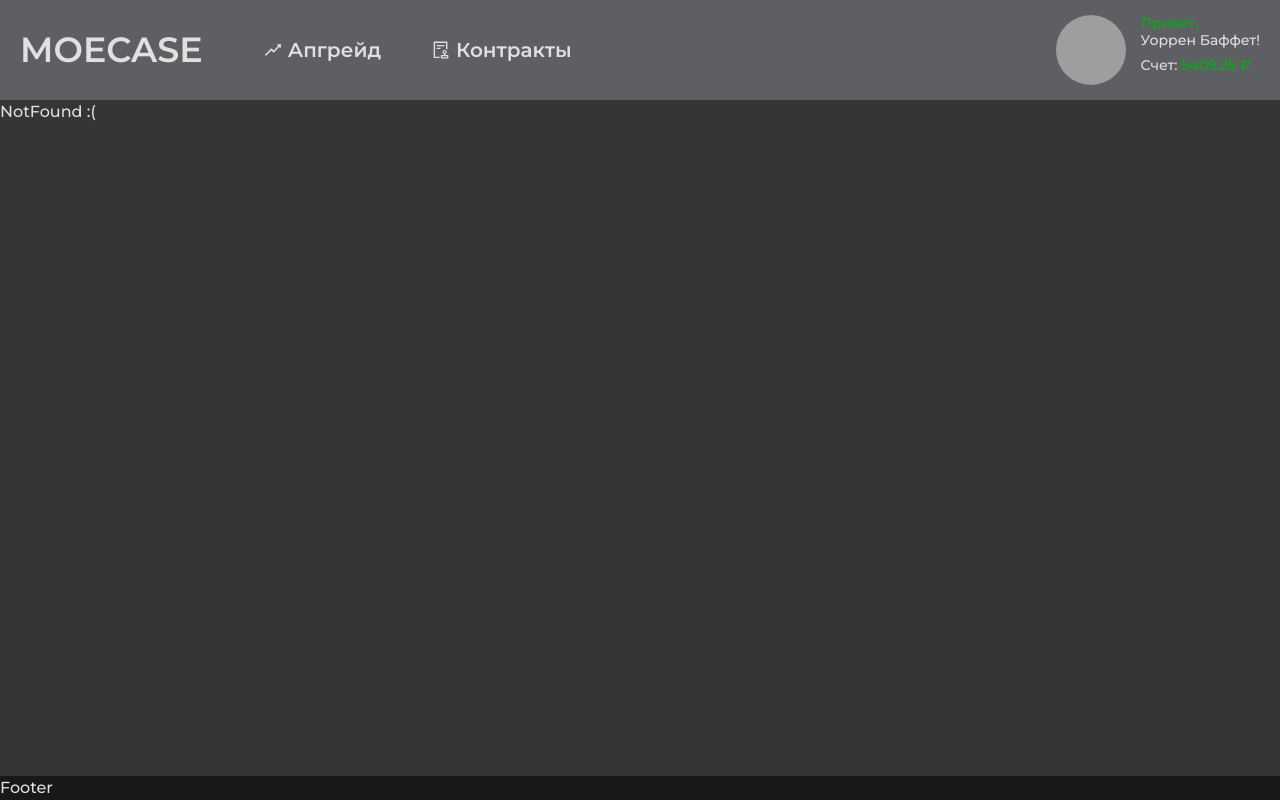
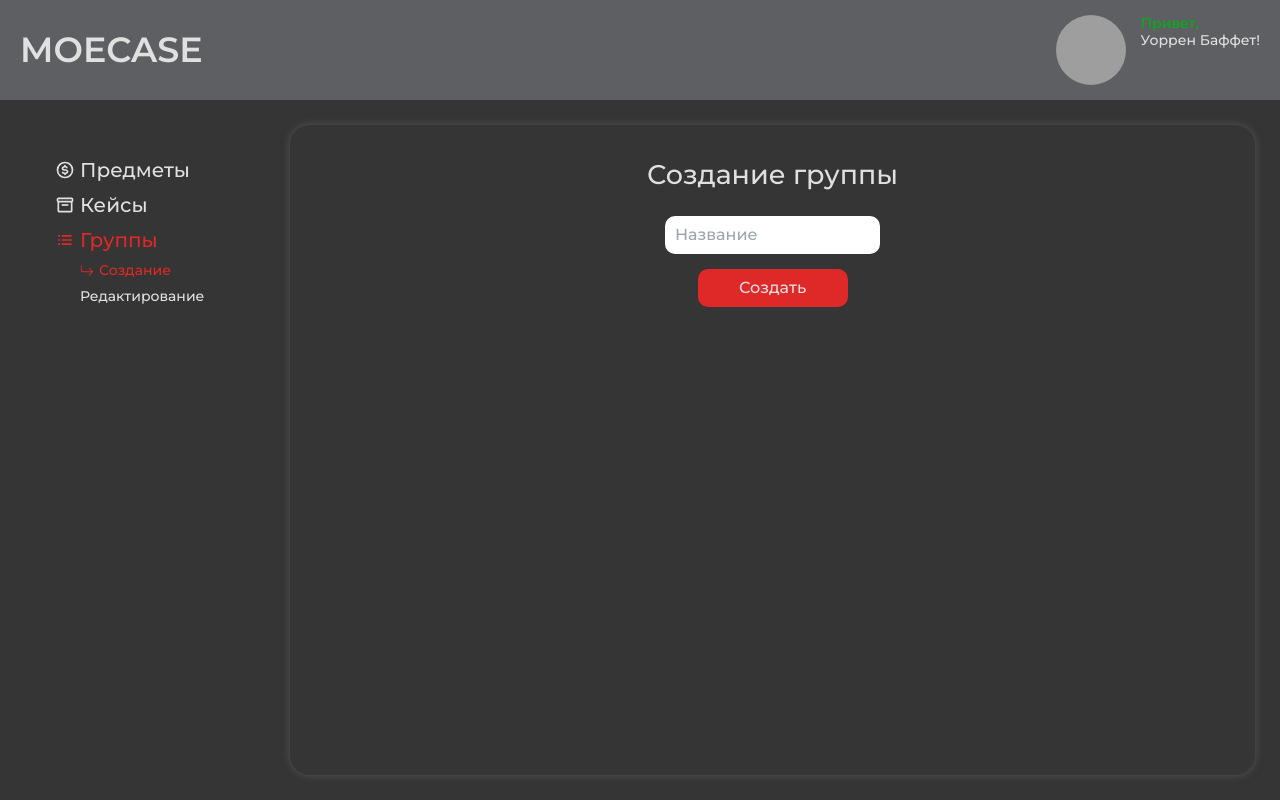
Before and after one commit to Bogdan-67/moecase, a Next.js app in the folder frontend/: page /admin/groups/create in a window 1280 px wide. Before the commit this address had no page. Built offline with nearby package versions, Linux system fonts and the light colour scheme; grey boxes are pictures that could not be loaded.

Commit message:
createGroup page

```diff
--- /dev/null
+++ b/frontend/src/components/screens/admin/groups/create/CreateGroup.module.scss
@@ -0,0 +1,14 @@
+.form {
+  display: flex;
+  flex-direction: column;
+  gap: 15px;
+  align-items: center;
+
+  &__input {
+  }
+
+  &__button {
+    display: inline-block;
+    width: 150px;
+  }
+}
--- /dev/null
+++ b/frontend/src/components/screens/admin/groups/create/index.tsx
@@ -0,0 +1,41 @@
+import AdminLayout from '@/components/AdminLayout';
+import { useCreateGroupMutation } from '@/redux/services/group';
+import React, { useState } from 'react';
+import styles from './CreateGroup.module.scss';
+
+type Props = {};
+
+const CreateGroup = (props: Props) => {
+  const [name, setName] = useState<string>('');
+  const [createGroup, { isLoading, error }] = useCreateGroupMutation();
+
+  const handleCreate = () => {
+    createGroup({
+      name,
+    });
+    setName('');
+  };
+
+  return (
+    <AdminLayout title='Создание группы'>
+      {isLoading ? (
+        <div>isLoading ...</div>
+      ) : (
+        <div className={styles.form}>
+          {error && <div>{error.data.message ? error.data.message : 'error'}</div>}
+          <input
+            className={styles.form__input}
+            value={name}
+            onChange={(e) => setName(e.target.value)}
+            placeholder='Название'
+          />
+          <button className={styles.form__button} onClick={handleCreate}>
+            Создать
+          </button>
+        </div>
+      )}
+    </AdminLayout>
+  );
+};
+
+export default CreateGroup;
--- /dev/null
+++ b/frontend/src/pages/admin/groups/create.tsx
@@ -0,0 +1,5 @@
+import CreateGroup from '@/components/screens/admin/groups/create';
+
+export default function CreateGroupPage() {
+  return <CreateGroup />;
+}
```
